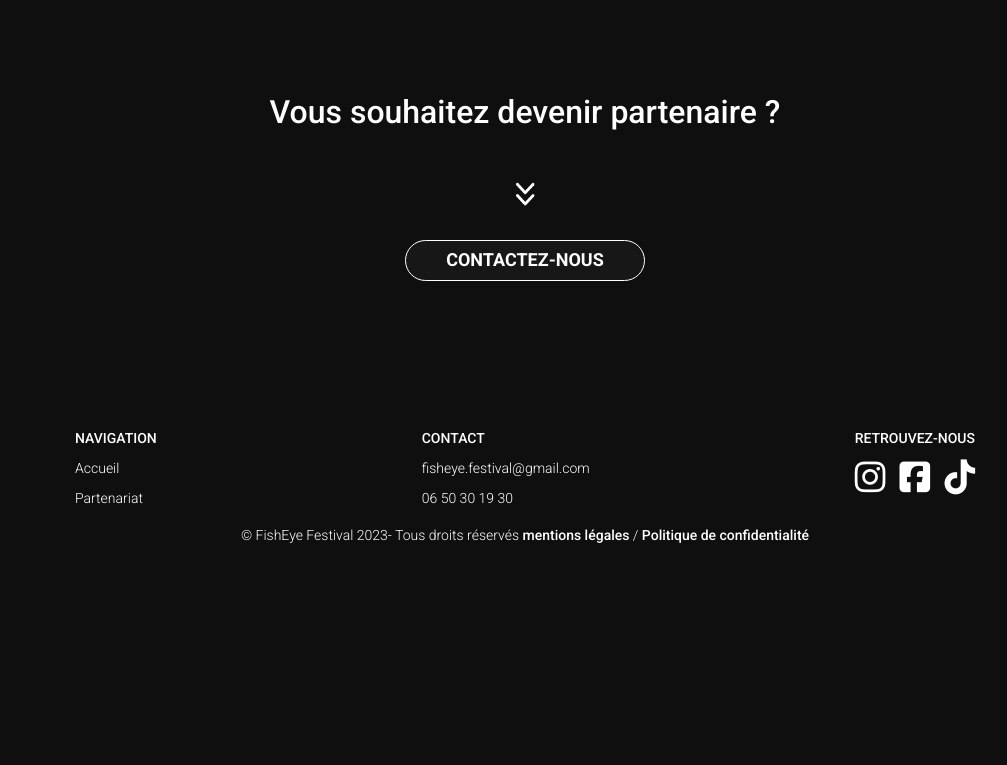
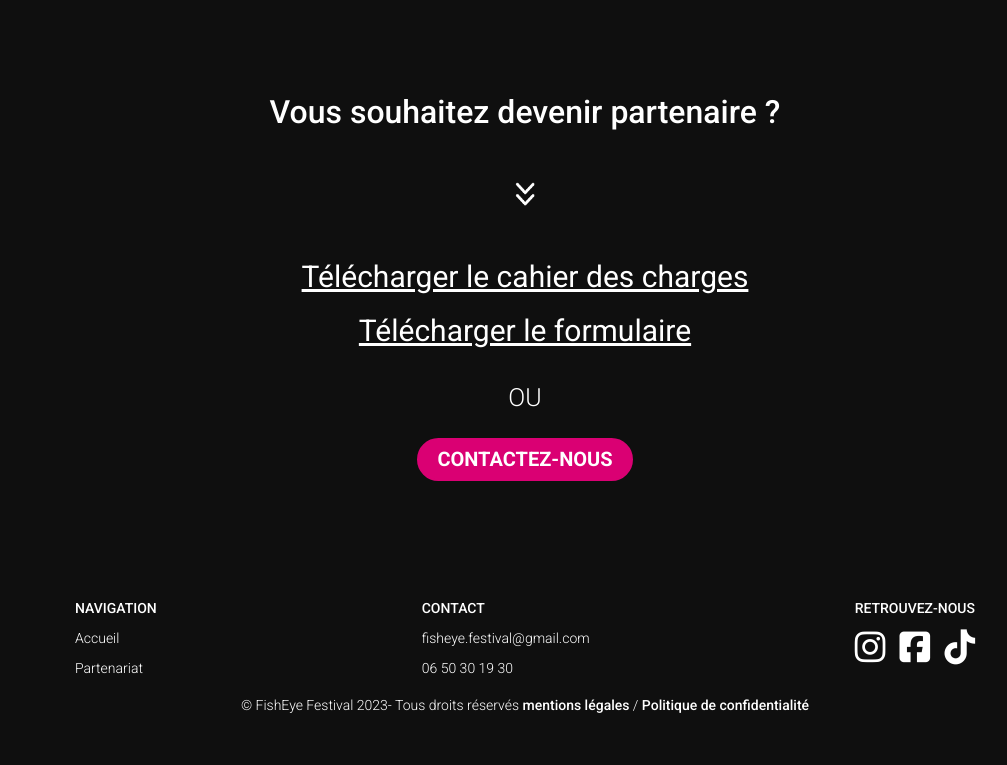
Before and after one commit to MaxenceColvray/FishEye_v1, a website: page frontend/html/partenaires.html in a window 1280 px wide. Shown: the part 921-1686 px from the top of the page, without its empty margins (115-1122 px from the left). Before the commit the page ends 1516 px from the top, so only its background shows below. Drawn offline with Linux system fonts and the light colour scheme.

Commit message:
C:/Program Files/Git/

```diff
--- a/frontend/html/partenaires.html
+++ b/frontend/html/partenaires.html
@@ -74,8 +74,16 @@
     <figure class="double_fleche">
       <img src="../assets/double_fleche.png" alt="double flèche" />
     </figure>
-    <a href="mailto:fisheye.festival@gmail.com">CONTACTEZ-NOUS</a>
   </div>
+  <div class="formulaire">
+    <div class="telechargement">
+      <a href="https://drive.google.com/file/d/1a87RpcztWlONdLEj1E7bIKPHrUpJodFa/view?usp=share_link" target="_blank">Télécharger le cahier des charges</a>
+      <a href="https://drive.google.com/file/d/119Q2HtFPhhYVmdBRR7GyIjkTHdrcaNo6/view?usp=share_link" target="_blank">Télécharger le formulaire</a>
+    </div>
+    <p class="ou">OU</p>
+    <a href="mailto:fisheye.festival@gmail.com" class="contactez_nous">CONTACTEZ-NOUS</a>
+  </div>
+
 
   <footer class="bg_black color_white">
     <div class="footer__box">
--- a/frontend/sass/layouts/_layouts.scss
+++ b/frontend/sass/layouts/_layouts.scss
@@ -19,15 +19,18 @@
   .logo_principal {
     width: 100%;
     max-width: 600px;
+
     img {
       width: 100%;
       height: 100%;
     }
   }
+
   .fleche {
     width: 45px;
     position: relative;
     top: 25px;
+
     img {
       width: 100%;
       height: 100%;
@@ -38,6 +41,7 @@
 .liste_raisons {
   padding: 0px 20px;
   margin: auto;
+
   h1 {
     margin-top: 20px;
     font-weight: $font-extra-bold;
@@ -100,25 +104,31 @@
   &__box {
     display: flex;
     margin: 40px auto;
+
     .top_fleche_bas {
       width: 30px;
+
       img {
         width: 100%;
         object-fit: cover;
       }
     }
+
     &__challenge {
       margin: 15px 10px;
+
       h3 {
         font-size: 38px;
         -webkit-text-stroke: 0.4px white;
         color: transparent;
         line-height: 38px;
       }
+
       .white {
         color: $font-white;
       }
     }
+
     .bottom_fleche_bas {
       width: 30px;
       display: flex;
@@ -145,6 +155,8 @@
       width: 100%;
     }
   }
+
+
   a {
     margin-top: 30px;
     margin-bottom: 10px;
@@ -156,6 +168,7 @@
     color: $font-white;
     border: solid 1.5px $font-white;
   }
+
   a:active,
   a:hover {
     background-color: white;
@@ -164,10 +177,12 @@
     transition-duration: 0.5s;
   }
 }
+
 .legal_text {
   margin: auto;
   padding: 20px;
   color: #171717;
+
   h1 {
     font-weight: $font-extra-bold;
     line-height: 40px;
@@ -194,6 +209,60 @@
   }
 }
 
+
+
+.formulaire {
+  margin: auto;
+  width: 75%;
+  display: flex;
+  flex-direction: column;
+  align-items: center;
+  color: white;
+  border-radius: 20px;
+  margin-bottom: 50px;
+
+  .telechargement {
+    display: flex;
+    flex-direction: column;
+    justify-content: space-between;
+    align-items: center;
+    a{
+      margin: 10px;
+      text-decoration: underline;
+    }
+    a:active,
+    a:hover {
+      color: $font-distinct;
+      background-color: transparent;
+      text-decoration: underline $font-distinct;
+    }
+  }
+
+  .ou{
+    margin: 12px;
+  }
+
+  .contactez_nous {
+    font-size: 16px;
+    font-weight: 700;
+    background-color: $font-distinct;
+    padding: 8px 18px;
+    border-radius: 100px;
+    color: white;
+    margin-bottom: 10px;
+    border: solid 2px $font-distinct;
+  }
+  a:active,
+  a:hover {
+    background-color: white;
+    color: $font-light-black;
+    border-color: $font-distinct;
+    transition-duration: 0.5s;
+  }
+
+}
+
+
 @media (min-width: 700px) {
   .banner {
     height: 600px;
@@ -203,9 +272,11 @@
       font-size: 40px;
       margin-bottom: 0;
     }
+
     .logo_principal {
       max-width: 700px;
     }
+
     .fleche {
       width: 85px;
       position: relative;
@@ -218,18 +289,23 @@
       font-size: 100px;
       margin: 65px 0;
     }
+
     p {
       font-size: 25px;
     }
+
     .question {
       font-size: 32px;
     }
+
     .double_fleche {
       margin-top: 20px;
       width: 20px;
     }
+
     &__box {
       margin: 200px auto 80px auto;
+
       .top_fleche_bas,
       .bottom_fleche_bas {
         width: 100px;
@@ -242,6 +318,7 @@
         }
       }
     }
+
     a {
       margin-top: 30px;
       margin-bottom: 50px;
@@ -253,24 +330,29 @@
 
   .liste_raisons {
     padding: 25px 55px;
+
     h1 {
       margin-top: 40px;
       font-size: 75px;
       line-height: 65px;
     }
+
     h2 {
       font-size: 40px;
     }
+
     .box_raisons {
       margin-top: 65px;
       height: 480px;
       max-width: 800px;
+
       .raison {
         figure {
           img {
             width: 22px;
           }
         }
+
         p {
           padding-top: 0px;
           font-size: 23px;
@@ -281,4 +363,16 @@
       }
     }
   }
+  .formulaire {
+    font-size: 30px;
+    .ou{
+      font-size: 25px;
+      margin: 25px;
+    }
+    .contactez_nous {
+      font-size: 20px;
+    }
+
+  }
+
 }
```
Also changed, not shown: frontend/index.html (+1 -1 lines), frontend/css/style.css, 1 other file.
